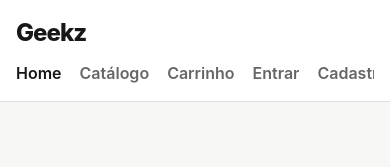
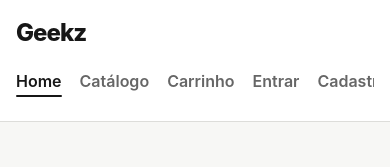
Before and after one commit to diogozarpelo/projeto-geekz, a React (Vite) app in the folder frontend/: page / in a window 390 px wide. Shown: the top 167 px of the page. Built offline with nearby package versions, Linux system fonts and the light colour scheme; no server answers.

Commit message:
feat: polish header navigation

```diff
--- a/frontend/src/components/layout/AppLayout.tsx
+++ b/frontend/src/components/layout/AppLayout.tsx
@@ -8,7 +8,11 @@ export function AppLayout() {
     <div className="app-shell">
       <Header />
 
-      <main className="main-content">
+      <main
+        id="main-content"
+        className="main-content"
+        tabIndex={-1}
+      >
         <Outlet />
       </main>
 
--- a/frontend/src/components/layout/Header.tsx
+++ b/frontend/src/components/layout/Header.tsx
@@ -15,6 +15,10 @@ export function Header() {
 
   return (
     <header className="site-header">
+      <a className="skip-link" href="#main-content">
+        Pular para o conteúdo
+      </a>
+
       <div className="container site-header__content">
         <NavLink className="brand" to="/">
           Geekz
--- a/frontend/src/styles/global.css
+++ b/frontend/src/styles/global.css
@@ -63,8 +63,30 @@ a {
 }
 
 .site-header {
+  position: sticky;
+  z-index: 100;
+  top: 0;
   border-bottom: 1px solid var(--border);
   background: var(--surface);
+}
+
+.skip-link {
+  position: absolute;
+  z-index: 200;
+  top: 8px;
+  left: 8px;
+  padding: 10px 14px;
+  transform: translateY(-160%);
+  border-radius: 8px;
+  background: var(--text);
+  color: var(--surface);
+  font-weight: 800;
+  text-decoration: none;
+  transition: transform 160ms ease;
+}
+
+.skip-link:focus {
+  transform: translateY(0);
 }
 
 .site-header__content {
@@ -76,6 +98,7 @@ a {
 }
 
 .brand {
+  flex: 0 0 auto;
   color: var(--text);
   font-size: 1.5rem;
   font-weight: 800;
@@ -90,14 +113,36 @@ a {
 }
 
 .site-nav a {
+  position: relative;
+  padding: 8px 0;
   color: var(--text-muted);
   font-weight: 600;
   text-decoration: none;
+  white-space: nowrap;
+  transition: color 160ms ease;
 }
 
 .site-nav a:hover,
 .site-nav a.active {
   color: var(--text);
+}
+
+.site-nav a.active::after {
+  position: absolute;
+  right: 0;
+  bottom: 2px;
+  left: 0;
+  height: 2px;
+  border-radius: 999px;
+  background: var(--text);
+  content: '';
+}
+
+.site-nav a:focus-visible,
+.site-nav__button:focus-visible,
+.brand:focus-visible {
+  outline: 2px solid var(--text);
+  outline-offset: 4px;
 }
 
 .main-content {
@@ -446,8 +491,15 @@ h1 {
 
   .site-nav {
     width: 100%;
+    padding-bottom: 4px;
     gap: 18px;
     overflow-x: auto;
+    overscroll-behavior-inline: contain;
+    scrollbar-width: thin;
+  }
+
+  .site-nav > * {
+    flex: 0 0 auto;
   }
 
   .page-section {
@@ -1005,13 +1057,15 @@ h1 {
 }
 
 .site-nav__button {
-  padding: 0;
+  padding: 8px 0;
   border: 0;
   background: transparent;
   color: var(--text-muted);
   font: inherit;
   font-weight: 600;
+  white-space: nowrap;
   cursor: pointer;
+  transition: color 160ms ease;
 }
 
 .site-nav__button:hover {
```
